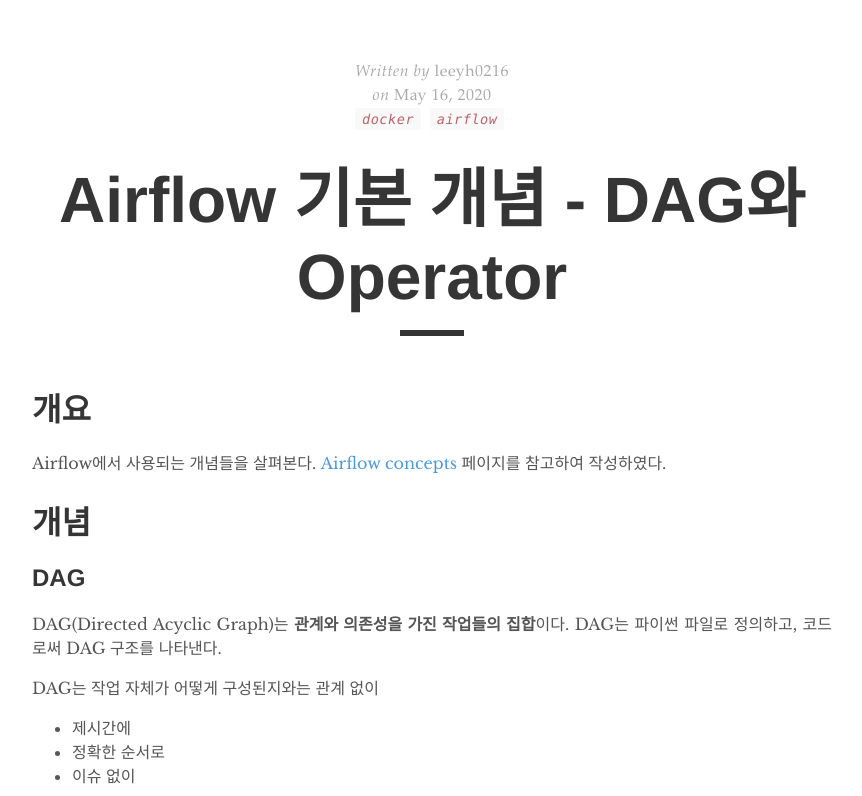
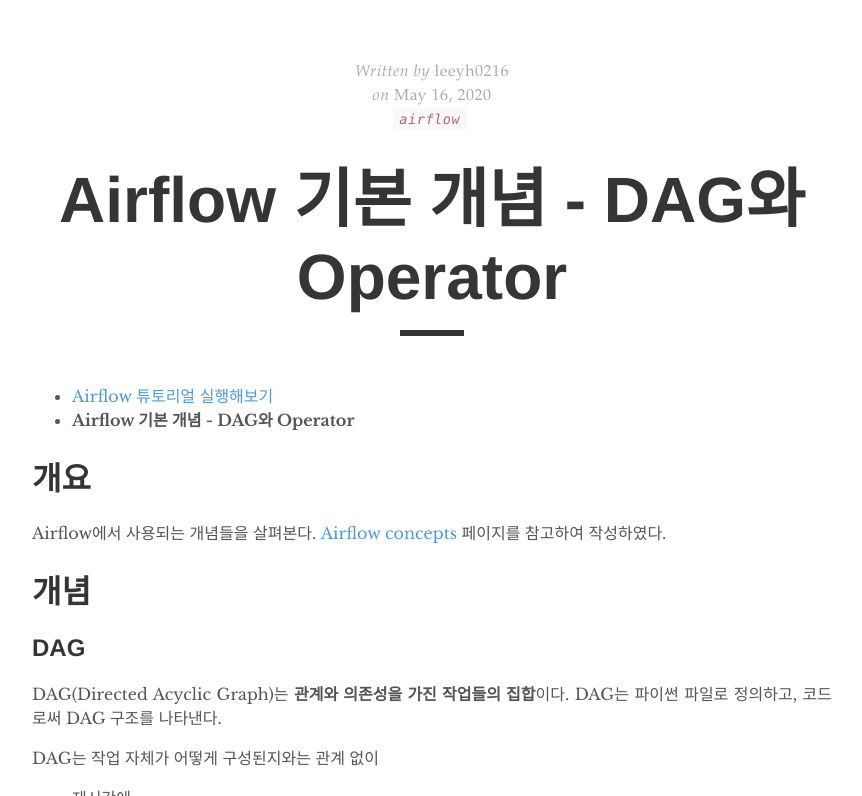
Before and after one commit to leeyh0216/leeyh0216.github.io, a Jekyll site: the page built from _posts/airflow/2020-05-16-airflow_concept_dag_operator.md, in a window 1280 px wide and 900 px high, cut to the strip 104-900 px from the top of the window. Shown: the whole strip, without its empty margins (208-1070 px from the left). Built offline with Jekyll 4.4.1, drawn with Linux system fonts in a browser that asks for light colours.

Commit message:
change contents

```diff
--- a/_posts/airflow/2020-05-16-airflow_concept_dag_operator.md
+++ b/_posts/airflow/2020-05-16-airflow_concept_dag_operator.md
@@ -4,9 +4,11 @@
 date:   2020-05-16 23:00:00 +0900
 author: leeyh0216
 tags:
-- docker
 - airflow
 ---
+
+* [Airflow 튜토리얼 실행해보기](https://leeyh0216.github.io/2020-05-16/airflow_install_and_tutorial)
+* **Airflow 기본 개념 - DAG와 Operator**
 
 # 개요
 
```
Also changed, not shown: _posts/airflow/2020-05-16-airflow_install_and_tutorial.md (+3 -0 lines).
